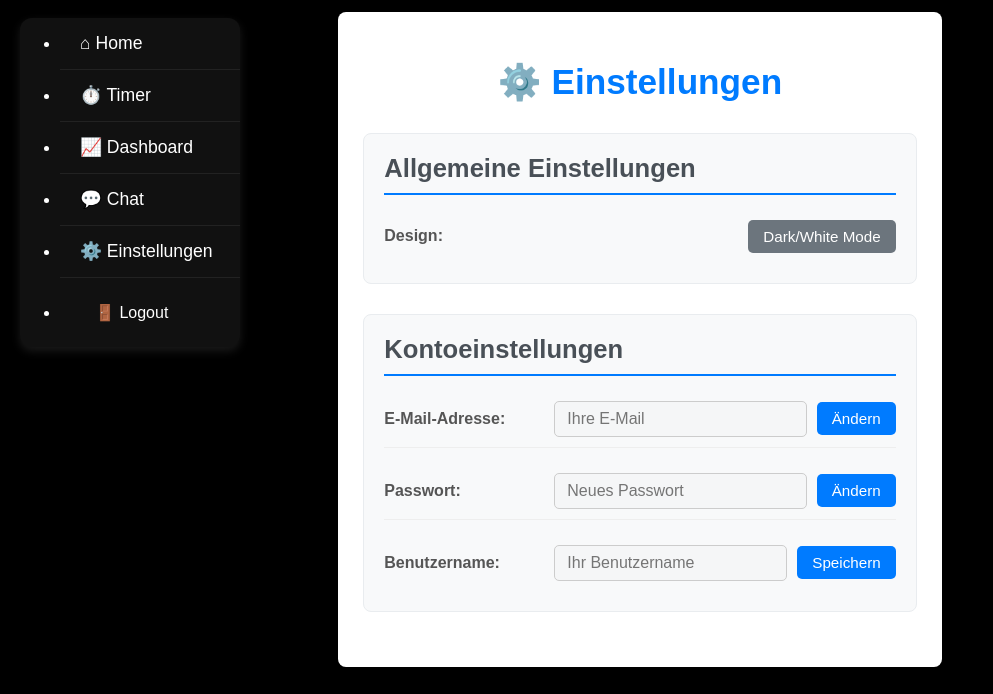
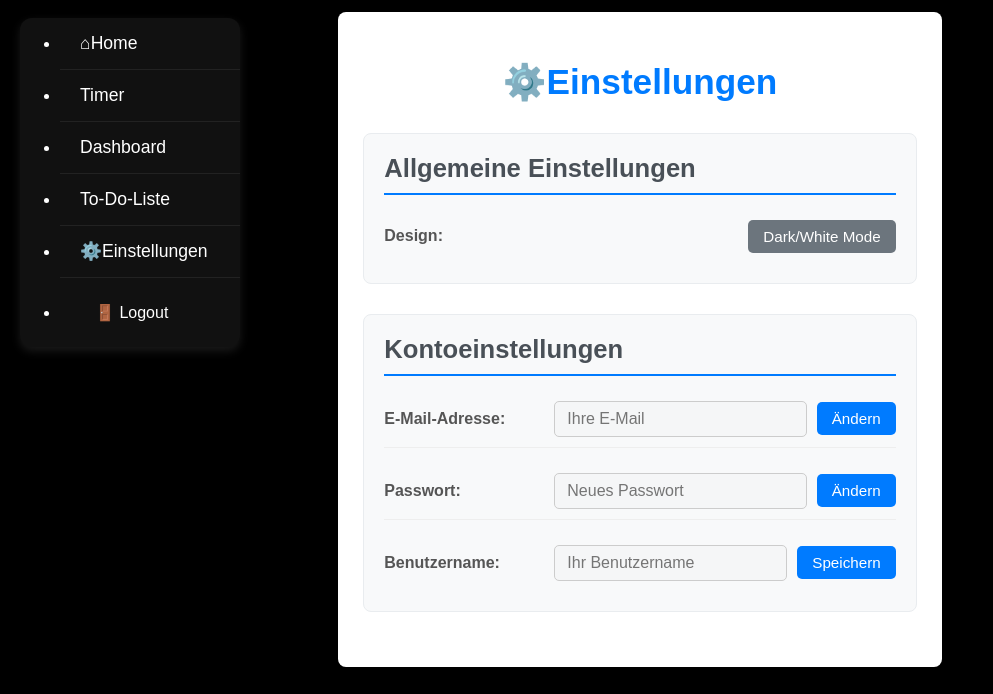
Before and after one commit to SirCumsALot779I/onlylearns, a website: page public/settings.html in a window 1280 px wide. Both pictures are taken after a click on the element 28 px from the left and 32 px from the top of the page. Shown: the part 58-752 px from the top of the page, without its empty margins (0-993 px from the left). Drawn offline with nearby package versions, Linux system fonts and the light colour scheme.

Commit message:
Update settings.html
wie davor.

```diff
--- a/public/settings.html
+++ b/public/settings.html
@@ -13,17 +13,17 @@
         <img src="img/big_kahuna_burger_hladik.png" alt="Menü" class="menu-icon">
     </div>
     <ul id="dropdown" class="">
-        <li><a href="main.html">⌂ Home</a></li>
-        <li><a href="timer.html">⏱️ Timer</a></li>
-        <li><a href="dashboard.html">📈 Dashboard</a></li>
-        <li><a href="chat.html">💬 Chat</a></li>
-        <li><a href="settings.html">⚙️ Einstellungen</a></li>
+        <li><a href="main.html">⌂Home</a></li>
+        <li><a href="timer.html"> Timer</a></li>
+        <li><a href="dashboard.html"> Dashboard</a></li>
+        <li><a href="to-do.html"> To-Do-Liste</a></li>
+        <li><a href="settings.html">⚙️Einstellungen</a></li>
         <li><button id="logoutButton" style="background: none; border: none; color: #fff; cursor: pointer; padding: 10px 15px; width: 100%; text-align: left; font-size: 1em;">🚪 Logout</button></li>
     </ul>
 </nav>
 
 <div class="settings-container">
-    <h1>⚙️ Einstellungen</h1>
+    <h1>⚙️Einstellungen</h1>
 
     <div class="settings-section">
         <h2>Allgemeine Einstellungen</h2>
@@ -59,7 +59,7 @@
 <div class="video-corner-container">
     <video id="background-video" autoplay loop muted playsinline>
         <source src="/vids/wirkaufendeinauto.mp4" type="video/mp4">
-        Dein Browser unterstützt das Video-Tag nicht(aka is todes goofy).
+        Dein Browser unterstützt das Video-Tag nicht(du arme Maus).
     </video>
 </div>
 
```
